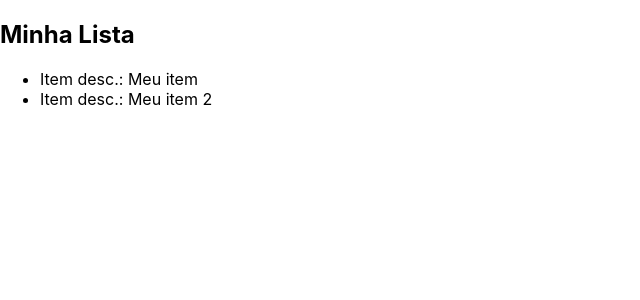
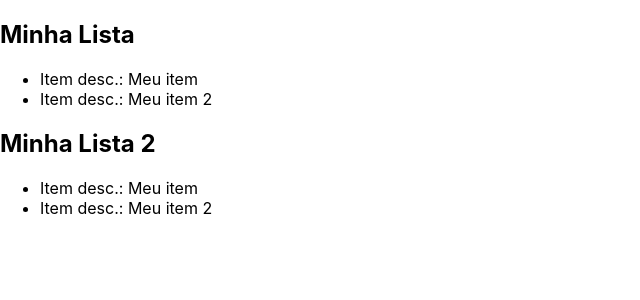
Before and after one commit to diogo20lemos/curso-django-react-frontend, a React (Create React App) app: page / in a window 1280 px wide. Shown: the top 300 px of the page, without its empty margins (0-640 px from the left). Built offline with nearby package versions, Linux system fonts and the light colour scheme; no server answers.

Commit message:
assing token and assitional headers to eh fetch call

```diff
--- a/src/ListComponent.js
+++ b/src/ListComponent.js
@@ -1,10 +1,10 @@
 import React from 'react';
 import ItemComponent from './ItemComponent'
 
-export default function ListComponent(){
+export default function ListComponent(props){
     return (
         <div>
-            <h2>Minha Lista</h2>
+            <h2> {props.listName} </h2>
             <ul>
                 <ItemComponent name={"Meu item"} />
                 <ItemComponent name={"Meu item 2"} />
--- /dev/null
+++ b/src/UserLists.js
@@ -0,0 +1,30 @@
+import React from 'react';
+import ListComponent from './ListComponent';
+
+export default class UserLists extends React.Component{
+    state = { lists:null, loading: true }
+    async componentDidMount(){
+        var url = 'http://localhost:8000/list/';
+        const config = {
+            headers: {
+                'Content-Type': 'application/json'
+            }
+        }
+        config.headers['Authorization'] = 'Token 6a4ef1cda17daa0e0de748c0a2ebc0c16b2c594b';
+
+
+        const response = await fetch(url, config);
+        const data = await response.json();
+        console.log(data);
+        this.setState({lists: data, loading: false});
+    }
+
+    render(){
+        return (
+            <div>
+                <ListComponent listName={'Minha Lista'} />
+                <ListComponent listName={'Minha Lista 2'} />
+            </div>
+        )
+    }
+}
--- a/src/index.js
+++ b/src/index.js
@@ -2,13 +2,13 @@ import React from 'react';
 import ReactDOM from 'react-dom';
 import './index.css';
 import reportWebVitals from './reportWebVitals';
-import ListComponent from './ListComponent';
+import UserLists from './UserLists';
+
 
 
 ReactDOM.render(
   <React.StrictMode>
-    {/*<App />*/}
-    <ListComponent />
+    <UserLists />
   </React.StrictMode>,
   document.getElementById('root')
 );
```
